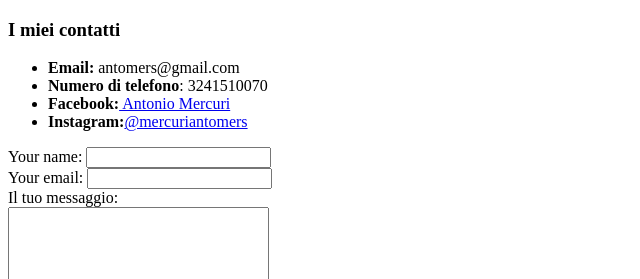
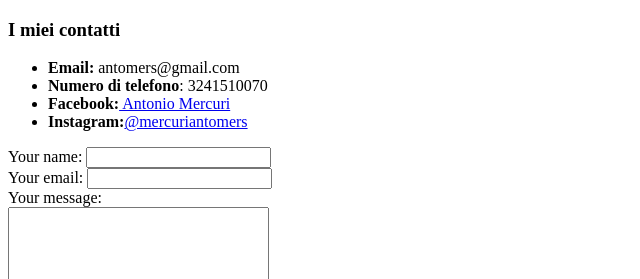
Before and after one commit to antomers/cv, a plain HTML site: page contatti.html in a window 1280 px wide. Shown: the top 279 px of the page, 0-640 px from the left. Drawn offline with Linux system fonts and the light colour scheme.

Commit message:
Update contatti.html

```diff
--- a/contatti.html
+++ b/contatti.html
@@ -17,7 +17,7 @@
         <input type="text" name="yourName"><br>
         <label>Your email:</label>
         <input type="email" name="yourEmail"><br>
-        <label>Il tuo messaggio:</label><br>
+        <label>Your message:</label><br>
         <textarea name="yourMessage" cols="30" rows="10"></textarea><br>
         <input type="submit">
     </form>
```
